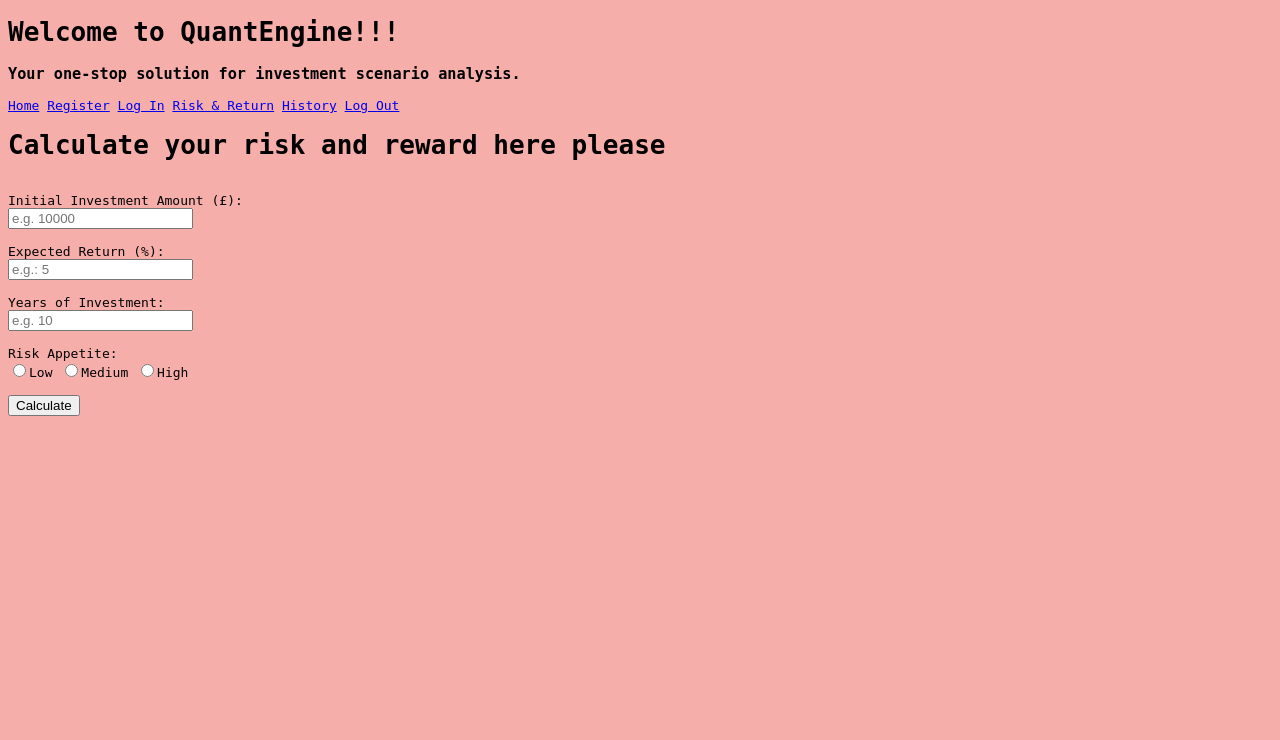
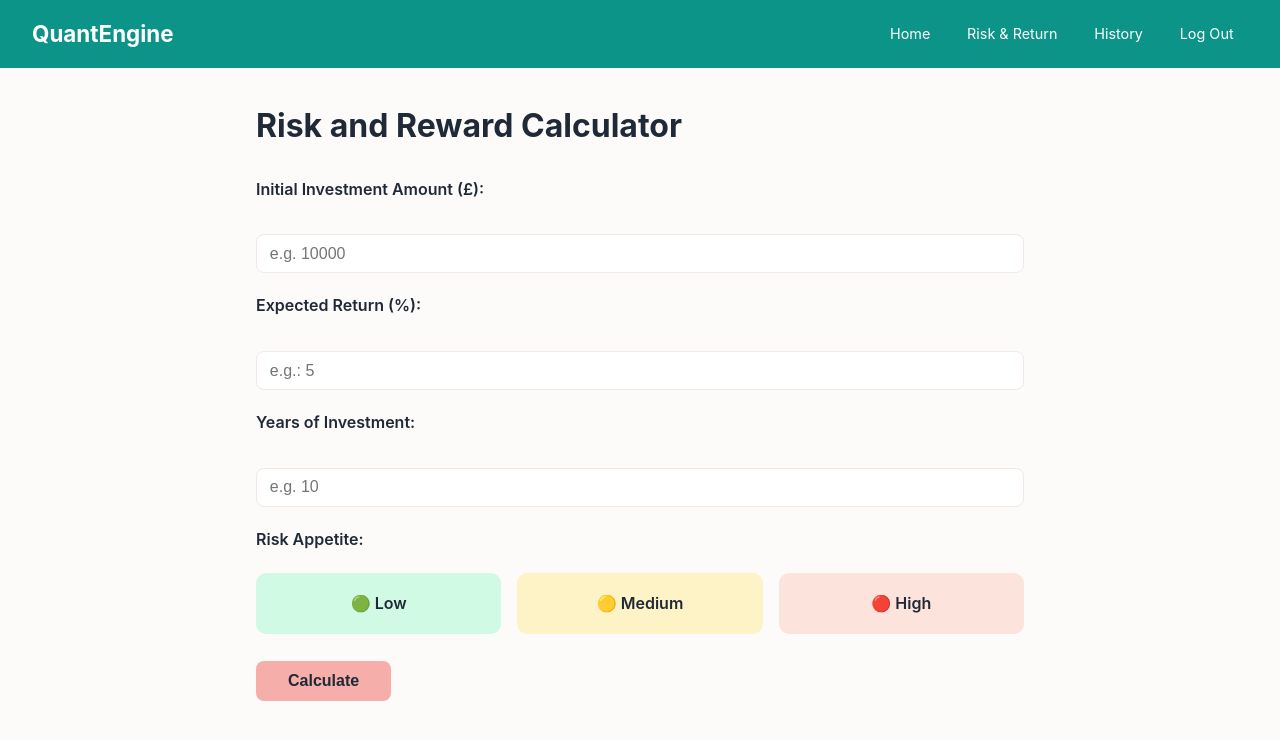
Before and after one commit to mimimanlyosei/quantengine, a Flask app: page /calculate in a window 1280 px wide. Shown: the top 740 px of the page. Run offline with Flask 3, Linux system fonts and the light colour scheme; the visitor is signed in with stand-in values (Sample User, id 1).

Commit message:
Improve calculate page UI with styled form and risk cards
Card-based risk selector replaces radio buttons, colour-coded results
cards with glow on selected risk, pink button and form styling. Closes #37.

```diff
--- a/static/style.css
+++ b/static/style.css
@@ -1,15 +1,181 @@
-body {
-    font-family: monospace;
-    background-color: #f6aeaa;
+/* --- Base & Variables ---- */
+
+:root {
+    --pink:     #f6aeaa;
+    --teal:     #0d9488;
+    --bg:       #fdfbf9;
+    --border:   #f3e8e3;
+    --text:     #1f2937;
+    --green:    #10b981;
+    --amber:    #f59e0b;
+    --red:      #ef4444;
 }
 
-.errors {
-    color: red;
-    font-size: 14px;
-    margin-bottom: 10px;
+*{
+    box-sizing: border-box;
+    margin: 0;
+    padding: 0;
 }
 
-.highlight {
-    border: 2px solid rgb(190, 28, 28);
-    padding: 10px;
+body {
+    font-family: -apple-system, BlinkMacSystemFont, 'Segoe UI', sans-serif;
+    background-color: var(--bg);
+    color: var(--text);
+    line-height: 1.6;
 }
+
+main {
+    max-width: 800px;
+    margin: 2rem auto;
+    padding: 0 1rem;
+}
+
+/* --- Header & Nav -------- */
+
+header {
+    background-color: var(--teal);
+    padding: 1rem 2rem;
+    display: flex;
+    align-items: center;
+    justify-content: space-between;
+}
+
+header h1 {
+    color: white;
+    font-size: 1.4rem;
+    font-weight: 700;
+}
+
+nav{
+    display: flex;
+    gap: 0.5rem;
+}
+
+nav a {
+    color: white;
+    text-decoration: none;
+    padding: 0.4rem 0.9rem;
+    border-radius: 6px;
+    font-size: 0.9rem;
+    transition: background-color 0.2s ease;
+}
+
+nav a:hover {
+    background-color: var(--pink);
+    color: var(--text);
+}
+
+
+/* --- Forms --------------- */
+
+.form-group {
+    margin-bottom: 1.25rem;
+}
+
+.form-group label{
+    display: block;
+    font-weight: 600;
+    margin-bottom: 0.4rem;
+}
+
+.form-group input[type="text"] {
+    width: 100%;
+    padding: 0.6rem 0.8rem;
+    border: 1px solid var(--border);
+    border-radius: 8px;
+    font-size: 1rem;
+    outline: none;
+    transition: border-color 0.2s;
+}
+
+.form-group input:focus {
+    border-color: var(--pink);
+}
+
+button[type="submit"] {
+    background-color: var(--pink);
+    color: var(--text);
+    border: none;
+    padding: 0.7rem 2rem;
+    border-radius: 8px;
+    font-size: 1rem;
+    font-weight: 600;
+    cursor: pointer;
+    transition: opacity 0.2s;
+}
+
+button[type="submit"]:hover {
+    opacity: 0.85;
+}
+
+/* --- Risk Selector Cards - */
+
+.risk-selector {
+    display: grid;
+    grid-template-columns: 1fr 1fr 1fr;
+    gap: 1rem;
+    margin-top: 1.25rem;
+}
+
+.risk-card {
+    display: block;
+    padding: 1rem;
+    border-radius: 10px;
+    border: 2px solid transparent;
+    cursor: pointer;
+    font-weight: 600;
+    text-align: center;
+    transition: border-color 0.2s;
+}
+
+.risk-card input[type="radio"] {
+    display: none;
+}
+
+.risk-card.low      { background-color: #d1fae5; }
+.risk-card.medium   { background-color: #fef3c7; }
+.risk-card.high     { background-color: #fce4dd; }
+
+.risk-card.low.selected       { border-color: var(--green); }
+.risk-card.medium.selected    { border-color: var(--amber); }
+.risk-card.high.selected      { border-color: var(--red); }
+
+/* --- Results ------------- */
+
+.results-grid {
+    display: grid;
+    grid-template-columns: 1fr 1fr 1fr;
+    gap: 1rem;
+    margin-top: 2rem;
+}
+
+.result-card {
+    background-color: white;
+    border: 1px solid var(--border);
+    border-radius: 12px;
+    padding: 1.5rem;
+    text-align: center;
+}
+
+.result-card.low    { border-top: 4px solid var(--green); }
+.result-card.medium { border-top: 4px solid var(--amber); }
+.result-card.high   { border-top: 4px solid var(--red); }
+
+.result-card.low.selected    { box-shadow: 0 4px 12px rgba(16,185,129,0.3); transform: translateY(-2px); }
+.result-card.medium.selected { box-shadow: 0 4px 12px rgba(245,158,11,0.3); transform: translateY(-2px); }
+.result-card.high.selected   { box-shadow: 0 4px 12px rgba(246,174,170,0.5); transform: translateY(-2px); }
+
+.result-card h3 {
+    font-size: 1.5rem;
+    font-weight: 700;
+    margin-bottom: 0.5rem;
+}
+
+.result-card .amount {
+    font-size: 1.5rem;
+    font-weight: 700
+    color: var(--text);
+}
+
+
+/* --- ect ----------------- */
--- a/templates/base.html
+++ b/templates/base.html
@@ -10,14 +10,18 @@
 <body>
 
     <header>
-        <h1>Welcome to QuantEngine!!!</h1>
-        <h3>Your one-stop solution for investment scenario analysis.</h3>
-        <a href="{{url_for('index')}}">Home</a>
-        <a href="{{url_for('auth.register')}}">Register</a>
-        <a href="{{url_for('auth.login')}}">Log In</a>
-        <a href="{{url_for('calculate.calculate')}}">Risk & Return</a>
-        <a href="{{url_for('history.history')}}">History</a>
-        <a href="{{url_for('auth.logout')}}">Log Out</a>
+        <h1>QuantEngine</h1>
+        <nav>
+            <a href="{{url_for('index')}}">Home</a>
+            {% if current_user.is_authenticated %}
+                <a href="{{url_for('calculate.calculate')}}">Risk & Return</a>
+                <a href="{{url_for('history.history')}}">History</a>
+                <a href="{{url_for('auth.logout')}}">Log Out</a>
+            {% else %}
+                <a href="{{url_for('auth.register')}}">Register</a>
+                <a href="{{url_for('auth.login')}}">Log In</a>
+            {% endif %}
+        </nav>
     </header>
 
     <main>
--- a/templates/calculate.html
+++ b/templates/calculate.html
@@ -10,70 +10,92 @@
 {% endif %}
 
 
-<h1>Calculate your risk and reward here please</h1>
+<h1>Risk and Reward Calculator</h1>
 
 <br>
 <form action="/calculate" method="POST">
-    <label for="initial_investment" id="initial_investment">Initial Investment Amount (£):</label><br>
 
+    <div class="form-group">
+        <label for="initial_investment" >Initial Investment Amount (£):</label><br>
         <input
         type="text"
+        id="initial_investment"
         name="initial_investment"
         placeholder="e.g. 10000"
-    /><br /> <br />
+        />
+    </div>
 
-    <label for="expected_return" id="expected_return">Expected Return (%):</label><br>
+    <div class="form-group">
+        <label for="expected_return">Expected Return (%):</label><br>
         <input
         type="text"
         name="expected_return"
+        id="expected_return"
         placeholder="e.g.: 5"
-    /><br /> <br />
+        />
+    </div>
 
-    <label for="years_of_investment" id="years_of_investment">Years of Investment:</label><br>
+    <div class="form-group">
+        <label for="years_of_investment" >Years of Investment:</label><br>
         <input
         type="text"
         name="years_of_investment"
+        id="years_of_investment"
         placeholder="e.g. 10"
-    /><br /> <br />
+        />
+    </div>
 
 
-    <label for="risk_appetite" id="risk_appetite">Risk Appetite:</label><br>
-    <input
-    type="radio"
-    name="risk_appetite"
-    value="low"
-    /><label for="low">Low</label>
-    <input
-    type="radio"
-    name="risk_appetite"
-    value="medium"
-    /><label for="medium">Medium</label>
-    <input
-    type="radio"
-    name="risk_appetite"
-    value="high"
-    /><label for="high">High</label><br /> <br />
+
+    <div class="form-group">
+        <label>Risk Appetite:</label>
+        <div class="risk-selector">
+            <label class="risk-card low"for="low">
+                <input type="radio" id="low" name="risk_appetite" value="low">
+                🟢 Low
+            </label>
+            <label class="risk-card medium" for="medium">
+                <input type="radio" id="medium" name="risk_appetite" value="medium">
+                🟡 Medium
+            </label>
+
+            <label class="risk-card high" for="high">
+                <input type="radio" id="high" name="risk_appetite" value="high">
+                🔴 High
+            </label>
+        </div>
+    </div>
+
     <button type="submit">Calculate</button>
 </form>
 
 {% if results %}
     <h2>Your Results:</h2>
-
-    <div class="{{ 'highlight' if risk_appetite == 'low' else '' }}">
+    <div class="results-grid">
+        <div class="result-card low {{ 'selected' if risk_appetite == 'low' else '' }}">
             <h3>Low Risk Scenario</h3>
             <p>Final Value: £{{ results[2] }}</p>
         </div>
 
-    <div class="{{ 'highlight' if risk_appetite == 'medium' else '' }}">
+        <div class="result-card medium {{ 'selected' if risk_appetite == 'medium' else '' }}">
             <h3>Medium Risk Scenario</h3>
             <p>Final Value: £{{ results[0] }}</p>
         </div>
 
-    <div class="{{ 'highlight' if risk_appetite == 'high' else '' }}">
+        <div class="result-card high {{ 'selected' if risk_appetite == 'high' else '' }}">
             <h3>High Risk Scenario</h3>
             <p>Final Value: £{{ results[1] }}</p>
         </div>
+    </div>
 {% endif %}
 
+<script>
+    document.querySelectorAll('.risk-card input[type="radio"]').forEach(radio => {
+        radio.addEventListener('change', () => {
+            document.querySelectorAll('.risk-card').forEach(card => card.classList.remove('selected'));
+            radio.closest('.risk-card').classList.add('selected');
+        });
+    });
+</script>
 
 {% endblock %}
```
Also changed, not shown: 1 other file. Lines whose indentation alone changed are shown as unchanged.
